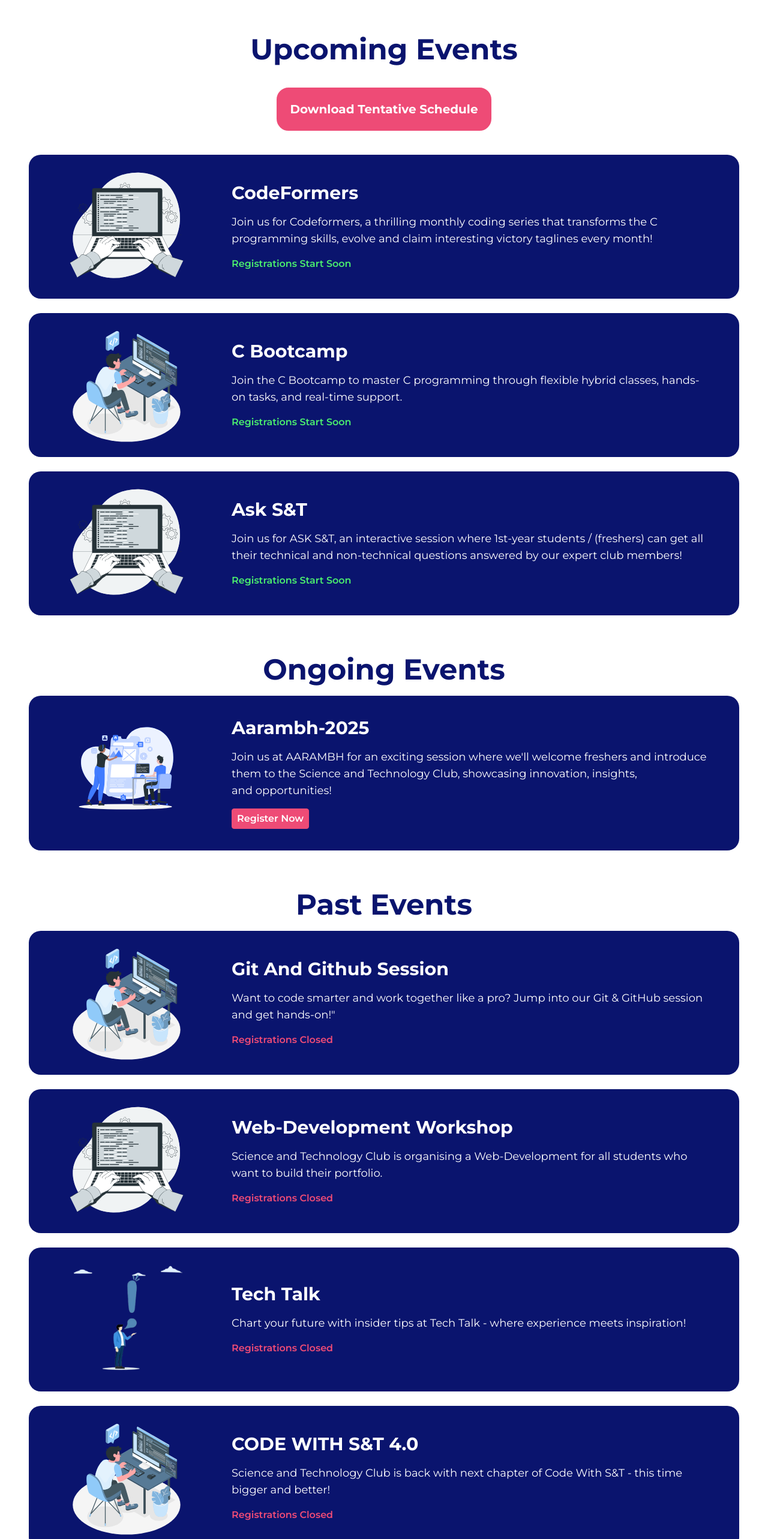
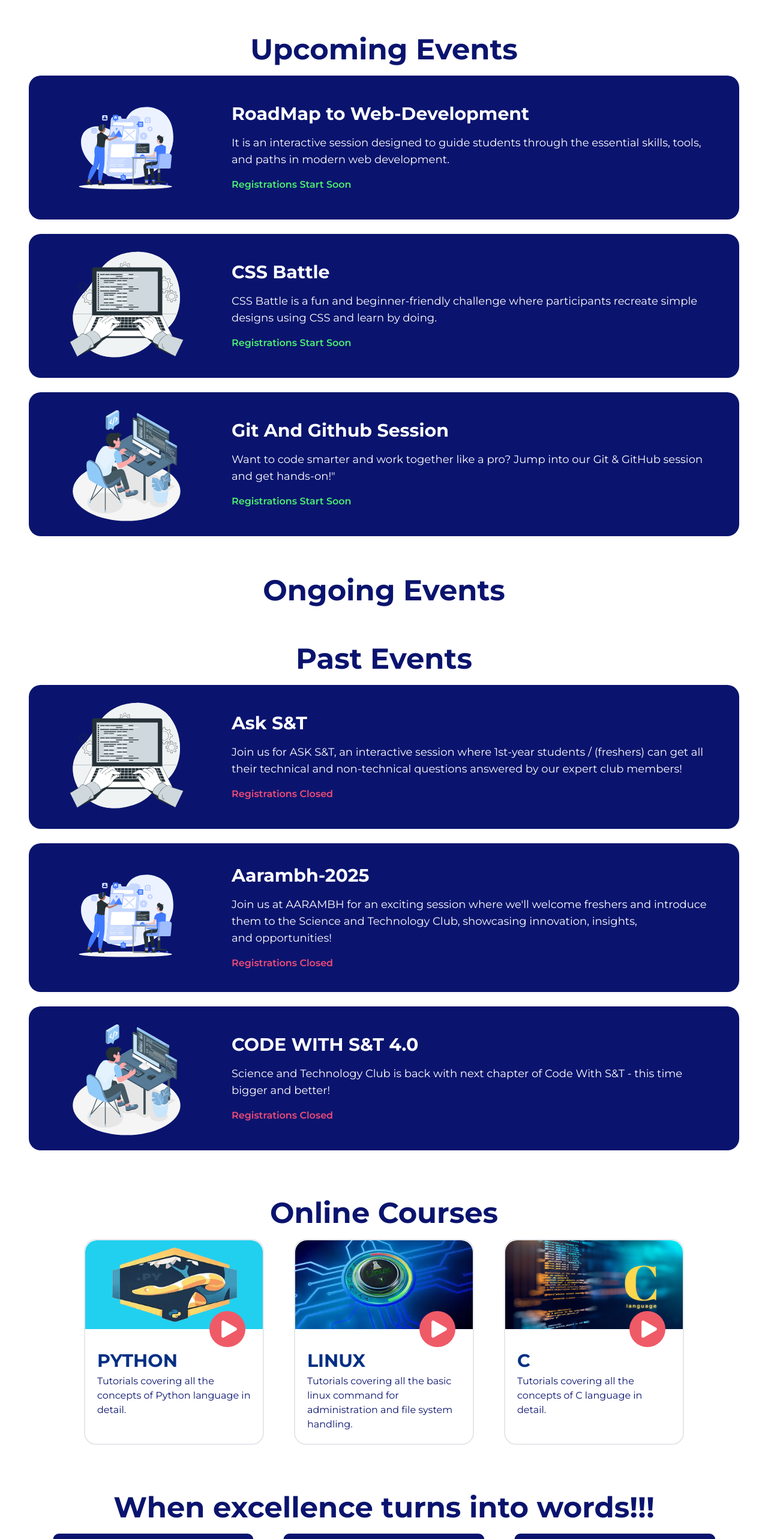
Before and after one commit to snt-club/snt-club.vercel.app, a Next.js app: page / in a window 1280 px wide. Shown: the part 2520-5086 px from the top of the page at 60% size. Built offline with nearby package versions, Linux system fonts and the light colour scheme.

Commit message:
added members and updated events

```diff
--- a/components/main-sections/events.tsx
+++ b/components/main-sections/events.tsx
@@ -18,11 +18,11 @@ const events = () => {
           <p className="pt-4 text-2xl font-bold md:text-5xl">Upcoming Events</p>
         </div>
         {/* Shedular */}
-        <div className=" my-10 rounded-[20px] bg-[#EE4B76] p-[20px] text-center text-white w-fit mx-auto hover:bg-transparent hover:text-[#EE4B76] border-2 border-[#EE4B76] duration-300 ease-in-out">
+        {/* <div className=" my-10 rounded-[20px] bg-[#EE4B76] p-[20px] text-center text-white w-fit mx-auto hover:bg-transparent hover:text-[#EE4B76] border-2 border-[#EE4B76] duration-300 ease-in-out">
           <div className="text-center text-xl font-bold">
             <Link href="https://drive.google.com/file/d/1gOZ47gtvLzDcBMBklSnYNNehHjK57EK9/view?usp=sharing " target='_blank'>Download Tentative Schedule</Link>
           </div>
-        </div>
+        </div> */}
         {eventDetails.map((details, index) =>
           details.eventStatus === 'upcoming' ? (
             <div key={index} className="mx-auto mb-6 mt-[10px] w-full md:mt-[20px]">
--- a/eventConstants.js
+++ b/eventConstants.js
@@ -4,30 +4,39 @@
 import { flutterworkshop_img, code_img , c_bootcamp_img, windows_img , s } from '@/assets/index';
 
 const eventDetails = [
+  // {
+  //   eventName: 'CodeFormers',
+  //   eventDesc: 'Join us for Codeformers, a thrilling monthly coding series that transforms the C programming skills, evolve and claim interesting victory taglines every month!',
+  //   eventImg: windows_img,
+  //   eventStatus: 'past',
+  //   eventRegLink: '/events/codeformers',
+  //   eventRegStatus: 'closed',
+  // },
+
   {
-    eventName: 'CodeFormers',
-    eventDesc: 'Join us for Codeformers, a thrilling monthly coding series that transforms the C programming skills, evolve and claim interesting victory taglines every month!',
+    eventName: 'RoadMap to Web-Development',
+    eventDesc:
+    'It is an interactive session designed to guide students through the essential skills, tools, and paths in modern web development.',
+    eventImg: flutterworkshop_img,
+    eventStatus: 'upcoming',
+    eventRegLink: '/events/',
+    eventRegStatus: 'closed',
+  },
+  {
+    eventName: 'CSS Battle',
+    eventDesc:
+    'CSS Battle is a fun and beginner-friendly challenge where participants recreate simple designs using CSS and learn by doing.',
     eventImg: windows_img,
     eventStatus: 'upcoming',
-    eventRegLink: '/events/codeformers',
+    eventRegLink: '/events/',
     eventRegStatus: 'closed',
   },
-
   {
     eventName: 'Git And Github Session',
     eventDesc: 'Want to code smarter and work together like a pro? Jump into our Git & GitHub session and get hands-on!"',
     eventImg: c_bootcamp_img,
-    eventStatus: 'past',
+    eventStatus: 'upcoming',
     eventRegLink: '/events/',
-    eventRegStatus: 'closed',
-  },
-  {
-    eventName: 'Web-Development Workshop',
-    eventDesc:
-      'Science and Technology Club is organising a Web-Development for all students who want to build their portfolio.',
-    eventImg: windows_img,
-    eventStatus: 'past',
-    eventRegLink: '/events/web-dev',
     eventRegStatus: 'closed',
   },
   // {
@@ -38,14 +47,14 @@ const eventDetails = [
   //   eventRegLink: '/events/',
   //   eventRegStatus: 'closed',
   // },
-  {
-    eventName: 'Tech Talk ',
-    eventDesc: 'Chart your future with insider tips at Tech Talk  - where experience meets inspiration!',
-    eventImg: s,
-    eventStatus: 'past',
-    eventRegLink: '/events/techtalkwithalumni',
-    eventRegStatus: 'closed',
-  },
+  // {
+  //   eventName: 'Tech Talk ',
+  //   eventDesc: 'Chart your future with insider tips at Tech Talk  - where experience meets inspiration!',
+  //   eventImg: s,
+  //   eventStatus: 'past',
+  //   eventRegLink: '/events/techtalkwithalumni',
+  //   eventRegStatus: 'closed',
+  // },
 
 
   // {
@@ -56,20 +65,20 @@ const eventDetails = [
   //   eventRegLink: '/events/devmonth',
   //   eventRegStatus: 'live',
   // },
-  {
-    eventName: 'C Bootcamp',
-    eventDesc: 'Join the C Bootcamp to master C programming through flexible hybrid classes, hands-on tasks, and real-time support.',
-    eventImg: c_bootcamp_img,
-    eventStatus: 'upcoming',
-    eventRegLink: '/events/cbootcamp24',
-    eventRegStatus: 'closed',
-  },
+  // {
+  //   eventName: 'C Bootcamp',
+  //   eventDesc: 'Join the C Bootcamp to master C programming through flexible hybrid classes, hands-on tasks, and real-time support.',
+  //   eventImg: c_bootcamp_img,
+  //   eventStatus: 'past',
+  //   eventRegLink: '/events/cbootcamp24',
+  //   eventRegStatus: 'closed',
+  // },
 
   {
     eventName: 'Ask S&T',
     eventDesc: 'Join us for ASK S&T, an interactive session where 1st-year students / (freshers) can get all their technical and non-technical questions answered by our expert club members!',
     eventImg: windows_img,
-    eventStatus: 'upcoming',
+    eventStatus: 'past',
     eventRegLink: '/events/AskSnT',
     eventRegStatus: 'closed',
   },
@@ -77,9 +86,9 @@ const eventDetails = [
     eventName: 'Aarambh-2025',
     eventDesc: "Join us at AARAMBH for an exciting session where we'll welcome freshers and introduce them to the Science and Technology Club, showcasing innovation, insights, and opportunities!",
     eventImg: flutterworkshop_img,
-    eventStatus: 'ongoing',
+    eventStatus: 'past',
     eventRegLink: '/events/aarambh2025',
-    eventRegStatus: 'live',
+    eventRegStatus: 'closed',
   },
   // {
   //   eventName: 'Tech Talk With Alumni',
--- a/teamConstants.js
+++ b/teamConstants.js
@@ -162,6 +162,18 @@ const sntTeamMember = [
     memberInsta: '',
     memberLinkedin: 'https://www.linkedin.com/in/virensoni29/',
   },
+  {
+    memberName: 'Akshat Singhal',
+    memberPost: 'Student_Team',
+    memberTeam: 'Development_Team',
+    memberPhoto: '',
+    memberRole: '',
+    memberDepartment: '',
+    memberYear: '',
+    memberBranch: '',
+    memberInsta: '',
+    memberLinkedin: 'http://www.linkedin.com/in/akshat-singhal-841617328',
+  },
   // Tutor Team
   {
     memberName: 'Harsh Maheshwari',
@@ -250,6 +262,18 @@ const sntTeamMember = [
     memberInsta: '',
     memberLinkedin: 'https://www.linkedin.com/in/mohit-goswami-697952395?utm_source=share&utm_campaign=share_via&utm_content=profile&utm_medium=android_app',
   },
+  {
+    memberName: 'Dinesh Ved',
+    memberPost: 'Student_Team',
+    memberTeam: 'editing_Team',
+    memberPhoto: '',
+    memberRole: '',
+    memberDepartment: '',
+    memberYear: '',
+    memberBranch: '',
+    memberInsta: '',
+    memberLinkedin: 'https://www.linkedin.com/in/dinesh-ved-ab635130a',
+  },
   // PR team
   // {
   //   memberName: 'Sarafat Khan',
```
